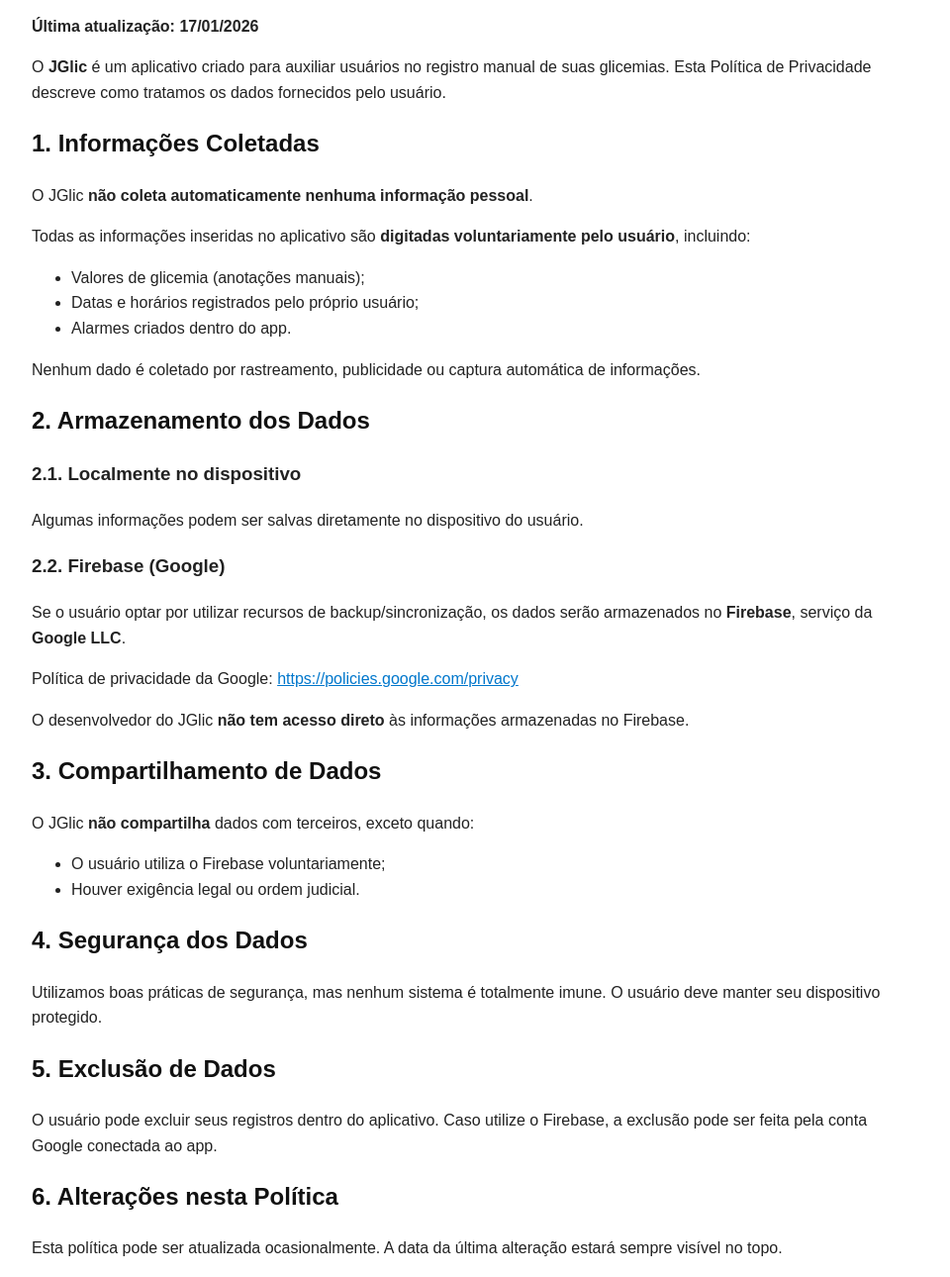
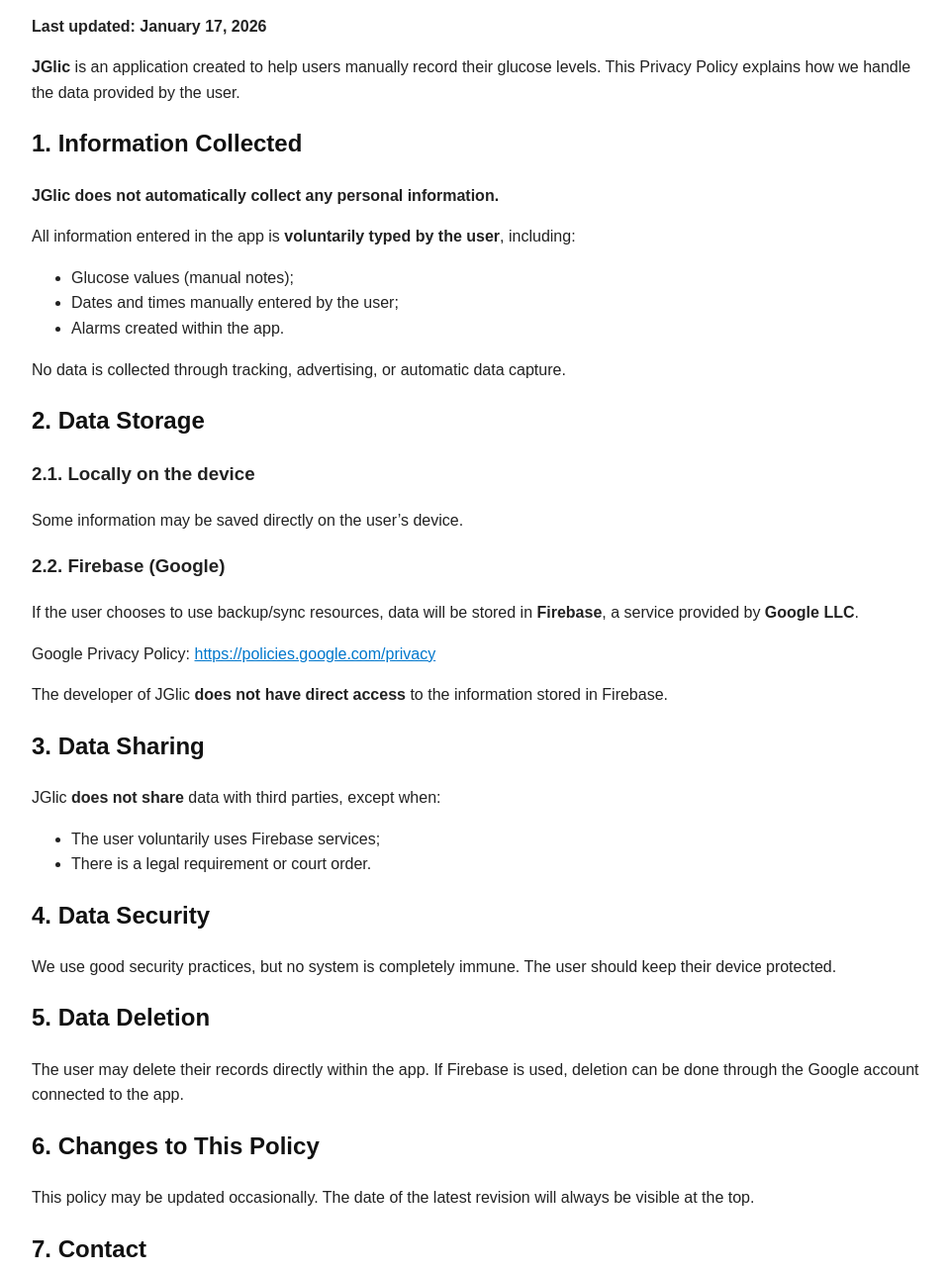
Before and after one commit to heytorpadilha/jglic-politica-privacidade, a plain HTML site: page index.html in a window 1280 px wide. Shown: the part 129-1419 px from the top of the page at 99% size, without its empty margins (158-1118 px from the left). Drawn offline with Linux system fonts and the light colour scheme.

Commit message:
Update index.html

```diff
--- a/index.html
+++ b/index.html
@@ -1,9 +1,9 @@
 <!DOCTYPE html>
-<html lang="pt-BR">
+<html lang="en">
 <head>
     <meta charset="UTF-8">
     <meta name="viewport" content="width=device-width, initial-scale=1.0">
-    <title>Política de Privacidade — JGlic</title>
+    <title>Privacy Policy — JGlic</title>
     <style>
         body {
             font-family: Arial, Helvetica, sans-serif;
@@ -41,77 +41,77 @@
 
 <div class="container">
 
-    <h1>Política de Privacidade — JGlic</h1>
-    <p><strong>Última atualização: 17/01/2026</strong></p>
+    <h1>Privacy Policy — JGlic</h1>
+    <p><strong>Last updated: January 17, 2026</strong></p>
 
     <p>
-        O <strong>JGlic</strong> é um aplicativo criado para auxiliar usuários no registro manual de suas
-        glicemias. Esta Política de Privacidade descreve como tratamos os dados fornecidos pelo usuário.
+        <strong>JGlic</strong> is an application created to help users manually record their glucose levels.
+        This Privacy Policy explains how we handle the data provided by the user.
     </p>
 
-    <h2>1. Informações Coletadas</h2>
-    <p>O JGlic <strong>não coleta automaticamente nenhuma informação pessoal</strong>.</p>
+    <h2>1. Information Collected</h2>
+    <p><strong>JGlic does not automatically collect any personal information.</strong></p>
 
-    <p>Todas as informações inseridas no aplicativo são <strong>digitadas voluntariamente pelo usuário</strong>, incluindo:</p>
+    <p>All information entered in the app is <strong>voluntarily typed by the user</strong>, including:</p>
     <ul>
-        <li>Valores de glicemia (anotações manuais);</li>
-        <li>Datas e horários registrados pelo próprio usuário;</li>
-        <li>Alarmes criados dentro do app.</li>
+        <li>Glucose values (manual notes);</li>
+        <li>Dates and times manually entered by the user;</li>
+        <li>Alarms created within the app.</li>
     </ul>
 
-    <p>Nenhum dado é coletado por rastreamento, publicidade ou captura automática de informações.</p>
+    <p>No data is collected through tracking, advertising, or automatic data capture.</p>
 
-    <h2>2. Armazenamento dos Dados</h2>
+    <h2>2. Data Storage</h2>
 
-    <h3>2.1. Localmente no dispositivo</h3>
-    <p>Algumas informações podem ser salvas diretamente no dispositivo do usuário.</p>
+    <h3>2.1. Locally on the device</h3>
+    <p>Some information may be saved directly on the user’s device.</p>
 
     <h3>2.2. Firebase (Google)</h3>
     <p>
-        Se o usuário optar por utilizar recursos de backup/sincronização, os dados serão armazenados
-        no <strong>Firebase</strong>, serviço da <strong>Google LLC</strong>.
+        If the user chooses to use backup/sync resources, data will be stored
+        in <strong>Firebase</strong>, a service provided by <strong>Google LLC</strong>.
     </p>
     <p>
-        Política de privacidade da Google:
+        Google Privacy Policy:
         <a href="https://policies.google.com/privacy" target="_blank">https://policies.google.com/privacy</a>
     </p>
     <p>
-        O desenvolvedor do JGlic <strong>não tem acesso direto</strong> às informações armazenadas no Firebase.
+        The developer of JGlic <strong>does not have direct access</strong> to the information stored in Firebase.
     </p>
 
-    <h2>3. Compartilhamento de Dados</h2>
-    <p>O JGlic <strong>não compartilha</strong> dados com terceiros, exceto quando:</p>
+    <h2>3. Data Sharing</h2>
+    <p>JGlic <strong>does not share</strong> data with third parties, except when:</p>
     <ul>
-        <li>O usuário utiliza o Firebase voluntariamente;</li>
-        <li>Houver exigência legal ou ordem judicial.</li>
+        <li>The user voluntarily uses Firebase services;</li>
+        <li>There is a legal requirement or court order.</li>
     </ul>
 
-    <h2>4. Segurança dos Dados</h2>
+    <h2>4. Data Security</h2>
     <p>
-        Utilizamos boas práticas de segurança, mas nenhum sistema é totalmente imune.
-        O usuário deve manter seu dispositivo protegido.
+        We use good security practices, but no system is completely immune.
+        The user should keep their device protected.
     </p>
 
-    <h2>5. Exclusão de Dados</h2>
+    <h2>5. Data Deletion</h2>
     <p>
-        O usuário pode excluir seus registros dentro do aplicativo.
-        Caso utilize o Firebase, a exclusão pode ser feita pela conta Google conectada ao app.
+        The user may delete their records directly within the app.
+        If Firebase is used, deletion can be done through the Google account connected to the app.
     </p>
 
-    <h2>6. Alterações nesta Política</h2>
+    <h2>6. Changes to This Policy</h2>
     <p>
-        Esta política pode ser atualizada ocasionalmente. A data da última alteração estará sempre visível no topo.
+        This policy may be updated occasionally. The date of the latest revision will always be visible at the top.
     </p>
 
-    <h2>7. Contato</h2>
+    <h2>7. Contact</h2>
     <p>
-        Para dúvidas ou solicitações, entre em contato:<br><br>
+        For questions or requests, please contact:<br><br>
         <strong>Heytor Thompson Padilha Bastos</strong><br>
         Email: <em>(heytorpadilha85@gmail.com)</em>
     </p>
 
     <footer>
-        © 2026 JGlic. Todos os direitos reservados.
+        © 2026 JGlic. All rights reserved.
     </footer>
 
 </div>
```
